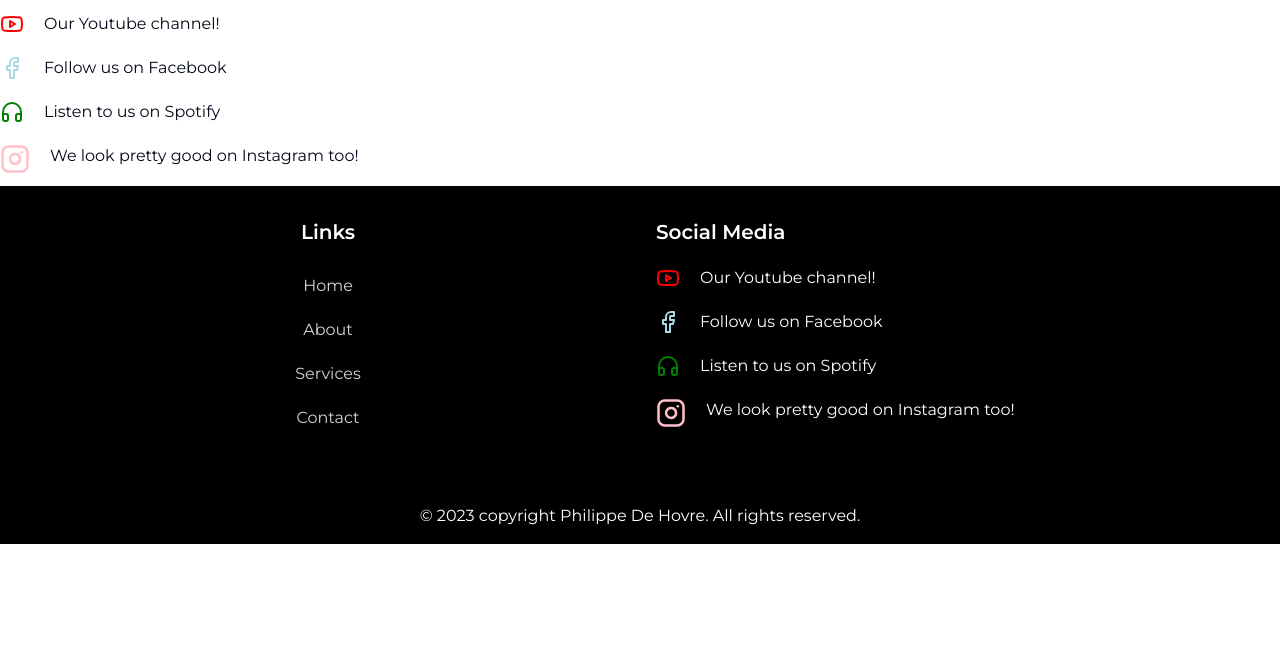
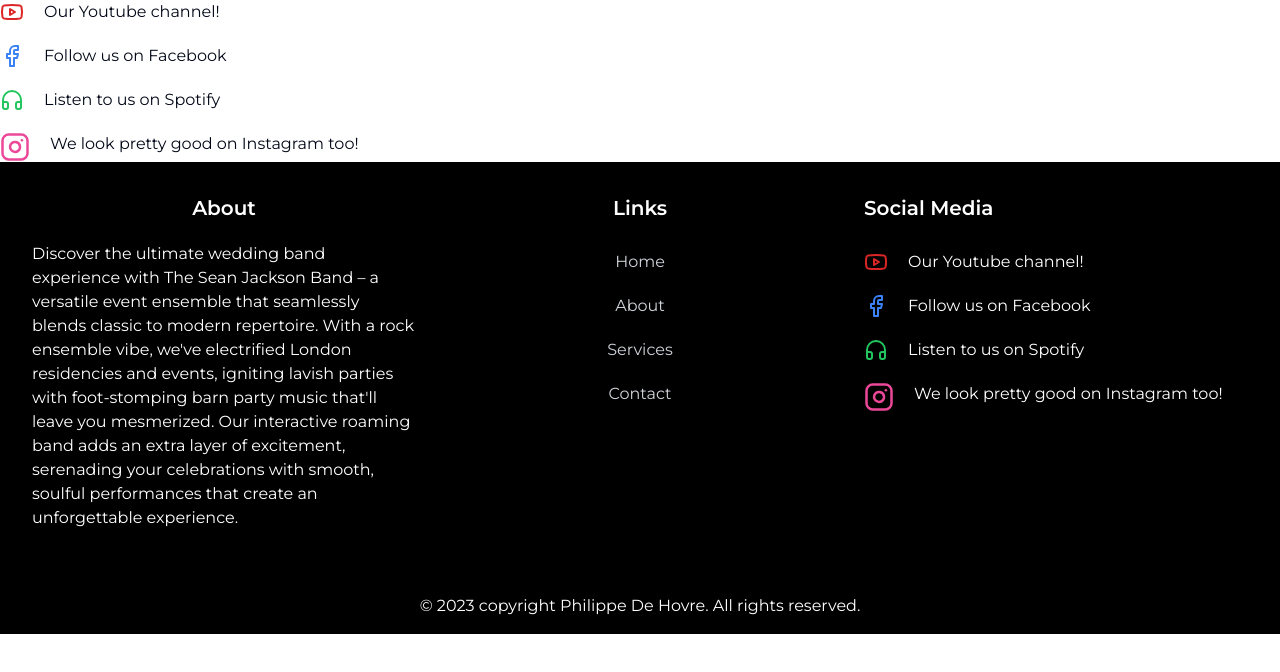
Before and after one commit to phildehovre/seanjacksonband, a React (Vite) app: page /socials in a window 1280 px wide. Shown: the top 672 px of the page. Built offline with nearby package versions, Linux system fonts and the light colour scheme; a web font is replaced by a local one.

Commit message:
Touch-ups

```diff
--- a/src/components/Feature.tsx
+++ b/src/components/Feature.tsx
@@ -7,7 +7,7 @@ function Feature() {
     {
       title: "Versatility",
       description:
-        "The Sean Jackson Band offers a dynamic blend of high energy country blues, funk, and rock music, delivering classic to modern floor fillers with a creative twist.",
+        "The Sean Jackson Band offers a dynamic blend of high-energy country blues, funk, and rock music, delivering classic to modern floor fillers with a creative twist. We bring an unforgettable experience to every note we play.",
       icon: Shuffle,
     },
     {
@@ -54,7 +54,7 @@ function Feature() {
   };
   return (
     <Section
-      title="Feature"
+      title="Services"
       classNames="gap-5 px-5  md:flex md:flex-row md:flex-wrap w-full"
     >
       {renderCards()}
--- a/src/components/Footer.tsx
+++ b/src/components/Footer.tsx
@@ -4,7 +4,20 @@ function Footer() {
   return (
     <footer className="bg-black text-white">
       <div className="container mx-auto py-8">
-        <div className="grid grid-cols-1 md:grid-cols-2 lg:grid-cols-2 gap-8 ">
+        <div className="grid grid-cols-1 md:grid-cols-3 lg:grid-cols-3 gap-8 ">
+          <div className="mb-4 flex flex-col flex-items  w-full h-full text-left gap-5">
+            <h3 className="text-xl font-semibold text-center">About</h3>
+            <p>
+              Discover the ultimate wedding band experience with The Sean
+              Jackson Band – a versatile event ensemble that seamlessly blends
+              classic to modern repertoire. With a rock ensemble vibe, we've
+              electrified London residencies and events, igniting lavish parties
+              with foot-stomping barn party music that'll leave you mesmerized.
+              Our interactive roaming band adds an extra layer of excitement,
+              serenading your celebrations with smooth, soulful performances
+              that create an unforgettable experience.
+            </p>
+          </div>
           <div className="mb-4 flex flex-col flex-items  w-full h-full text-center gap-5">
             <h3 className="text-xl font-semibold">Links</h3>
             <ul className="mt-2 flex flex-col gap-5">
@@ -30,9 +43,9 @@ function Footer() {
               </li>
             </ul>
           </div>
-          <div className="mb-4 flex flex-col flex-items justify-center w-full">
+          <div className="mb-4 flex flex-col gap-5">
             <h3 className="text-xl font-semibold">Social Media</h3>
-            <div className="flex mt-2 space-x-4">
+            <div className="flex mt-2 space-x-4 items-start">
               <Socials />
             </div>
           </div>
--- a/src/components/Socials.tsx
+++ b/src/components/Socials.tsx
@@ -2,34 +2,28 @@ import { Facebook, Headphones, Instagram, Youtube } from "lucide-react";
 
 function Socials() {
   return (
-    // <Section title="Socials" id="socials" classNames="bg-black text-white">
-    <div className="">
-      <ul className="flex flex-items flex-col gap-5 py-3">
+    <ul className="flex flex-items flex-col gap-5 items-start">
       <li>
         <a
-            className="flex flex-items w-full flex-row gap-5"
+          className="flex flex-items flex-row gap-5"
           href="https://www.youtube.com/@Seanyplank"
           target="_blank"
         >
-            <Youtube color="red" /> Our Youtube channel!
+          <Youtube className="text-red-600" /> Our Youtube channel!
         </a>
       </li>
       <li>
         <a
-            className="flex flex-items w-full flex-row gap-5"
+          className="flex flex-items flex-row gap-5 "
           href="https://www.facebook.com/seanjacksonband"
           target="_blank"
         >
-            <Facebook color="lightblue" /> Follow us on Facebook
+          <Facebook className="text-blue-500" /> Follow us on Facebook
         </a>
       </li>
       <li>
-          <a
-            className="flex flex-items w-full flex-row gap-5"
-            href=""
-            target="_blank"
-          >
-            <Headphones color="green" />
+        <a className="flex flex-items flex-row gap-5" href="" target="_blank">
+          <Headphones className="text-green-500" />
           Listen to us on Spotify{" "}
         </a>
       </li>
@@ -39,13 +33,11 @@ function Socials() {
           href="https://www.instagram.com/seanjacksonband/"
           target="_blank"
         >
-            <Instagram color="pink" size="30" />
+          <Instagram size="30" className="text-pink-500" />
           We look pretty good on Instagram too!
         </a>
       </li>
     </ul>
-    </div>
-    // </Section>
   );
 }
 
--- a/src/components/SocialsWidget.tsx
+++ b/src/components/SocialsWidget.tsx
@@ -5,7 +5,11 @@ function SocialsWidget() {
     <div className="fixed top-0 right-0 bg-black p-2 top-1/3 rounded-tl-lg rounded-bl-lg ">
       <ul className="flex flex-items flex-col justify-between align-center gap-2 py-3 h-full ">
         <li>
-          <a href="https://www.youtube.com/@Seanyplank" target="_blank">
+          <a
+            href="https://www.youtube.com/@Seanyplank"
+            target="_blank"
+            className="hover:text-red-600 transition duration-300 ease-in-out"
+          >
             <Youtube />
           </a>
         </li>
@@ -13,16 +17,26 @@ function SocialsWidget() {
           <a
             href="https://www.facebook.com/seanjacksonband"
             target="_blank"
-          ></a>
-          <Facebook />
+            className="hover:text-blue-400 transition duration-300 ease-in-out"
+          >
+            <Facebook />
+          </a>
         </li>
         <li>
-          <a href="" target="_blank">
+          <a
+            href=""
+            target="_blank"
+            className="hover:text-green-400 transition duration-300 ease-in-out"
+          >
             <Headphones />
           </a>
         </li>
         <li>
-          <a href="https://www.instagram.com/seanjacksonband/" target="_blank">
+          <a
+            href="https://www.instagram.com/seanjacksonband/"
+            target="_blank"
+            className="hover:text-pink-500 transition duration-300 ease-in-out"
+          >
             <Instagram />
           </a>
         </li>
```
Lines whose indentation alone changed are shown as unchanged.
